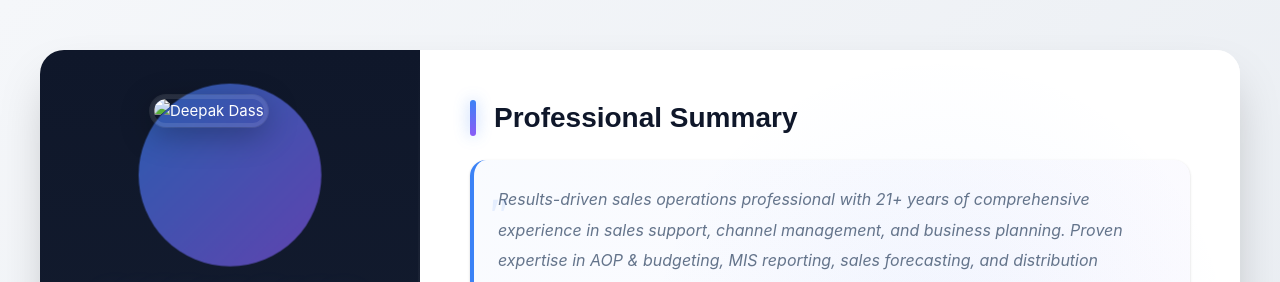
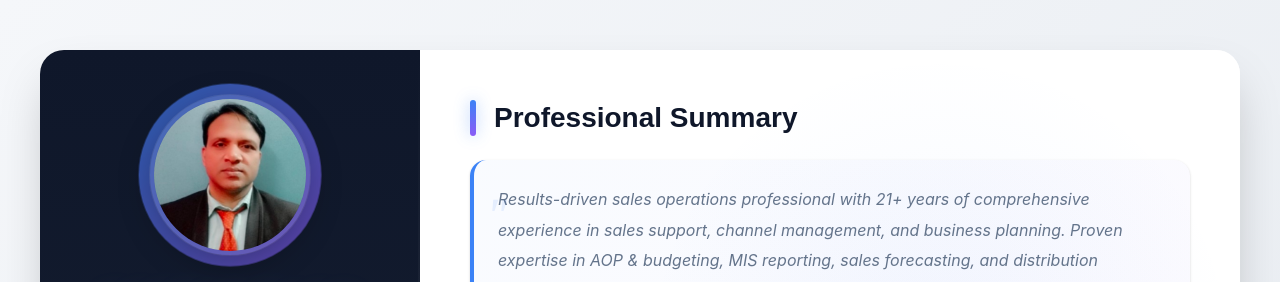
Before and after one commit to SoumenDass1/Deepak-Portfolio, a plain HTML site: page index.html in a window 1280 px wide. Shown: the top 282 px of the page. Drawn offline with Linux system fonts and the light colour scheme.

Commit message:
Added profile photo (image.png) and updated HTML to use local image path

```diff
--- a/index.html
+++ b/index.html
@@ -18,8 +18,7 @@
             <!-- Profile Photo -->
             <div class="profile-photo-section">
                 <div class="profile-photo-wrapper">
-                    <img src="/Users/soumen.dass2024nst.rishihood.edu.in/.gemini/antigravity/brain/15bd3c7f-345a-41ff-b936-0a77402d1c55/uploaded_image_1763839818702.png"
-                        alt="Deepak Dass" class="profile-photo">
+                    <img src="image.png" alt="Deepak Dass" class="profile-photo">
                     <div class="profile-photo-ring"></div>
                 </div>
             </div>
```
Also changed, not shown: image.png (added).
